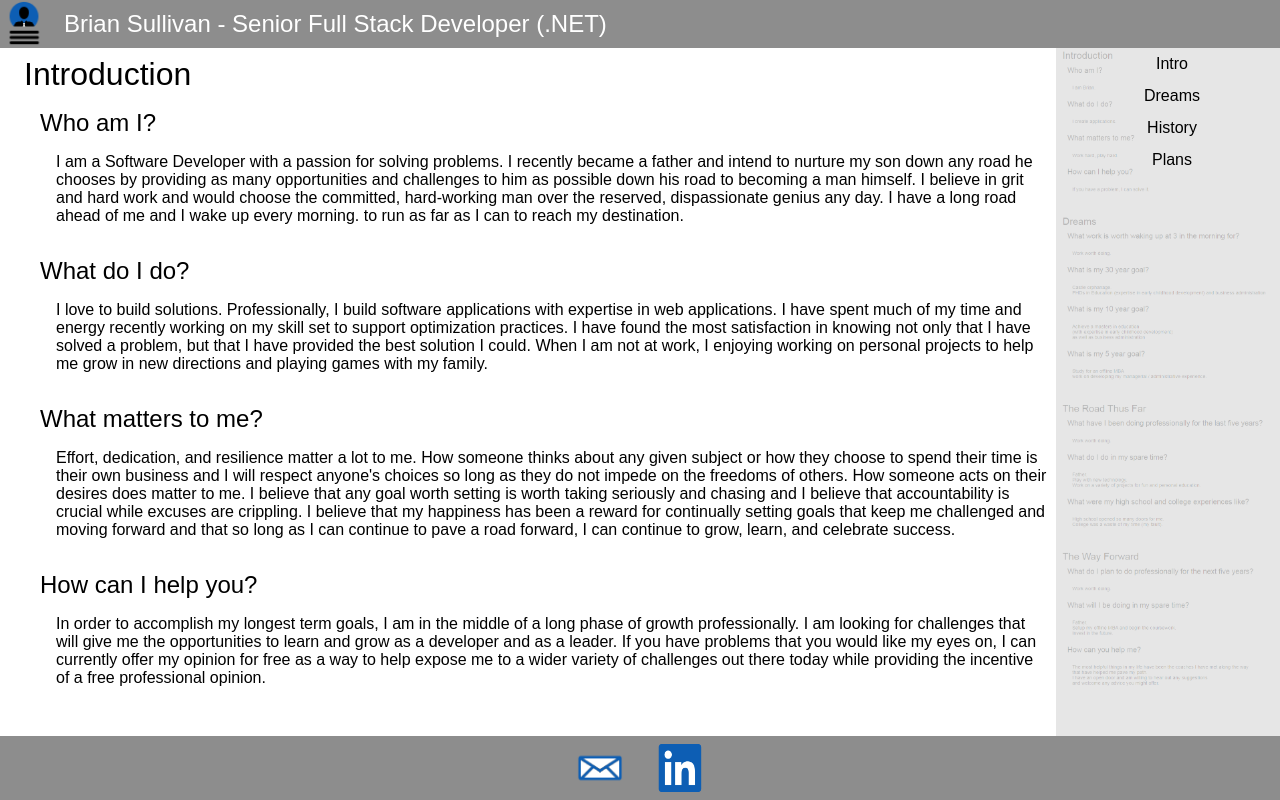
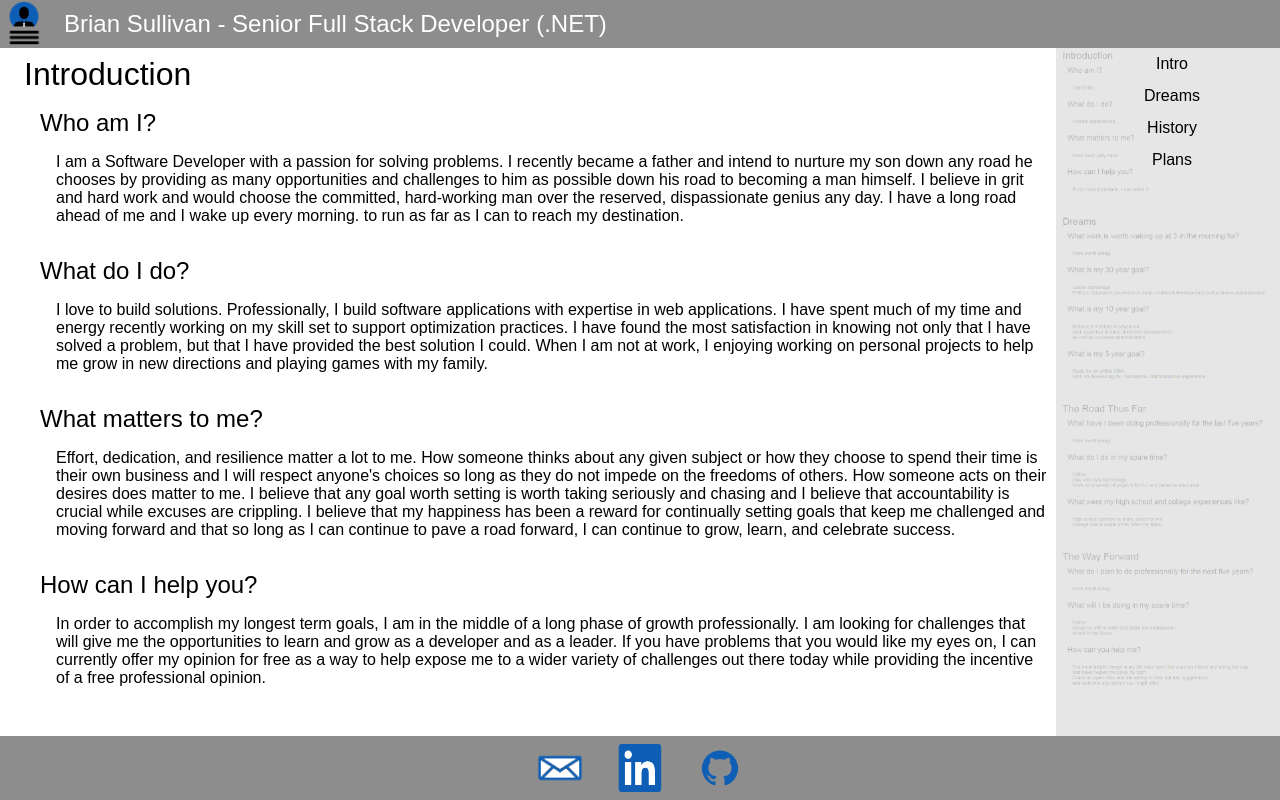
Before and after one commit to Brian-SullivanDev/SullivanDevAngular, an Angular app: page / in a window 1280 px wide. Built offline with nearby package versions, Linux system fonts and the light colour scheme.

Commit message:
(Working) Github link added to footer

```diff
--- a/src/app/app.component.html
+++ b/src/app/app.component.html
@@ -440,6 +440,11 @@
             <img src="../assets/linked_in.png">
           </a>
         </div>
+        <div class="githubContainer">
+          <a href="https://github.com/Brian-SullivanDev/SullivanDevAngular" target="_blank">
+            <img src="../assets/github_sd.png">
+          </a>
+        </div>
     </div>
   </div>
 
```
Also changed, not shown: src/assets/github_sd.png (added).
